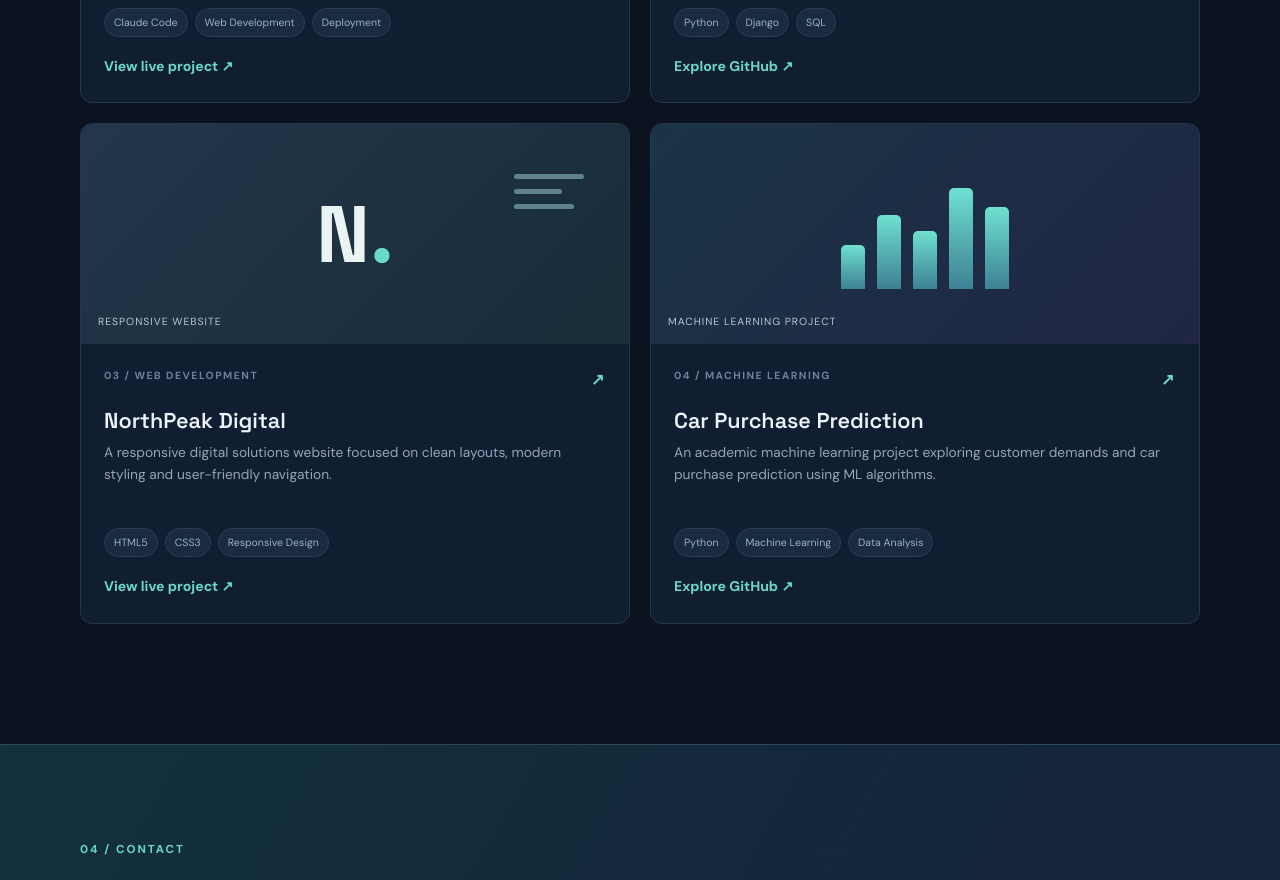
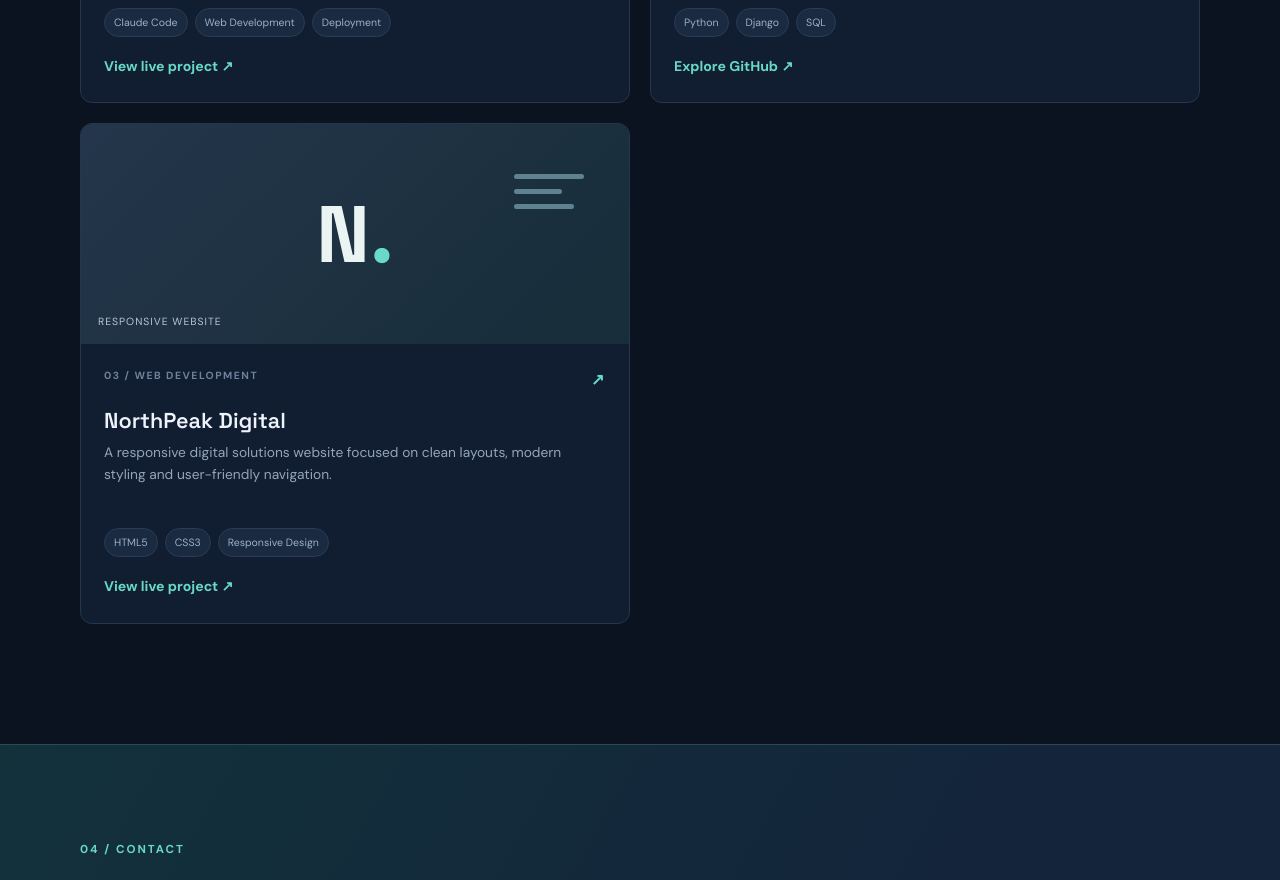
Before and after one commit to Chaithu077-Git/Portfolio_Chaithu, a plain HTML site: page index.html in a window 1280 px wide. Shown: the part 2960-3840 px from the top of the page. Drawn offline with Linux system fonts and the light colour scheme.

Commit message:
Update index.html

```diff
--- a/index.html
+++ b/index.html
@@ -106,10 +106,7 @@
           <div class="project-visual visual-north"><div class="north-logo">N<span>.</span></div><div class="north-lines"><i></i><i></i><i></i></div><span class="visual-label">Responsive website</span></div>
           <div class="project-info"><div class="project-topline"><span>03 / WEB DEVELOPMENT</span><span class="project-arrow">↗</span></div><h3>NorthPeak Digital</h3><p>A responsive digital solutions website focused on clean layouts, modern styling and user-friendly navigation.</p><div class="tags"><span>HTML5</span><span>CSS3</span><span>Responsive Design</span></div><a class="project-link" href="https://chaithu077-git.github.io/NorthPeak-Digital/" target="_blank" rel="noreferrer">View live project ↗</a></div>
         </article>
-        <article class="project-card">
-          <div class="project-visual visual-ml"><div class="chart-bars"><i></i><i></i><i></i><i></i><i></i></div><span class="visual-label">Machine learning project</span></div>
-          <div class="project-info"><div class="project-topline"><span>04 / MACHINE LEARNING</span><span class="project-arrow">↗</span></div><h3>Car Purchase Prediction</h3><p>An academic machine learning project exploring customer demands and car purchase prediction using ML algorithms.</p><div class="tags"><span>Python</span><span>Machine Learning</span><span>Data Analysis</span></div><a class="project-link" href="https://github.com/Chaithu077-Git" target="_blank" rel="noreferrer">Explore GitHub ↗</a></div>
-        </article>
+
       </div>
     </section>
 
```
